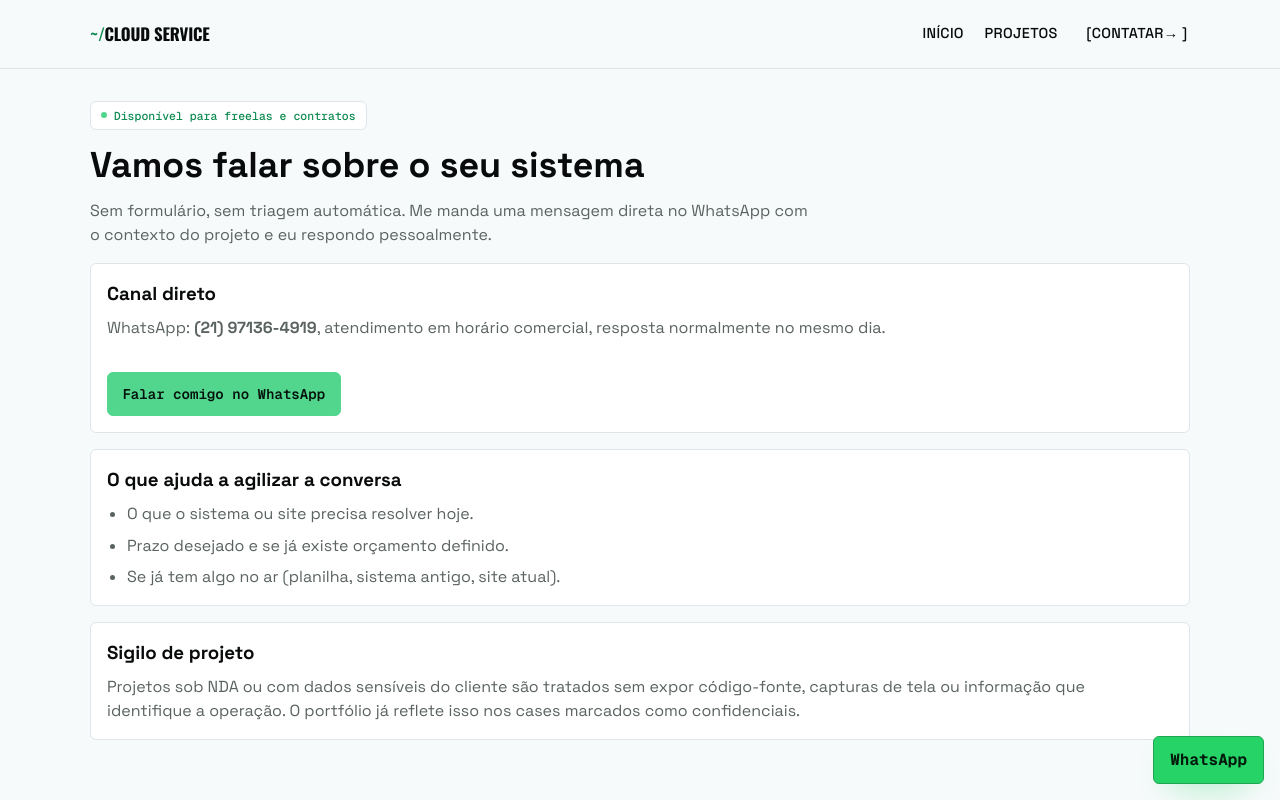
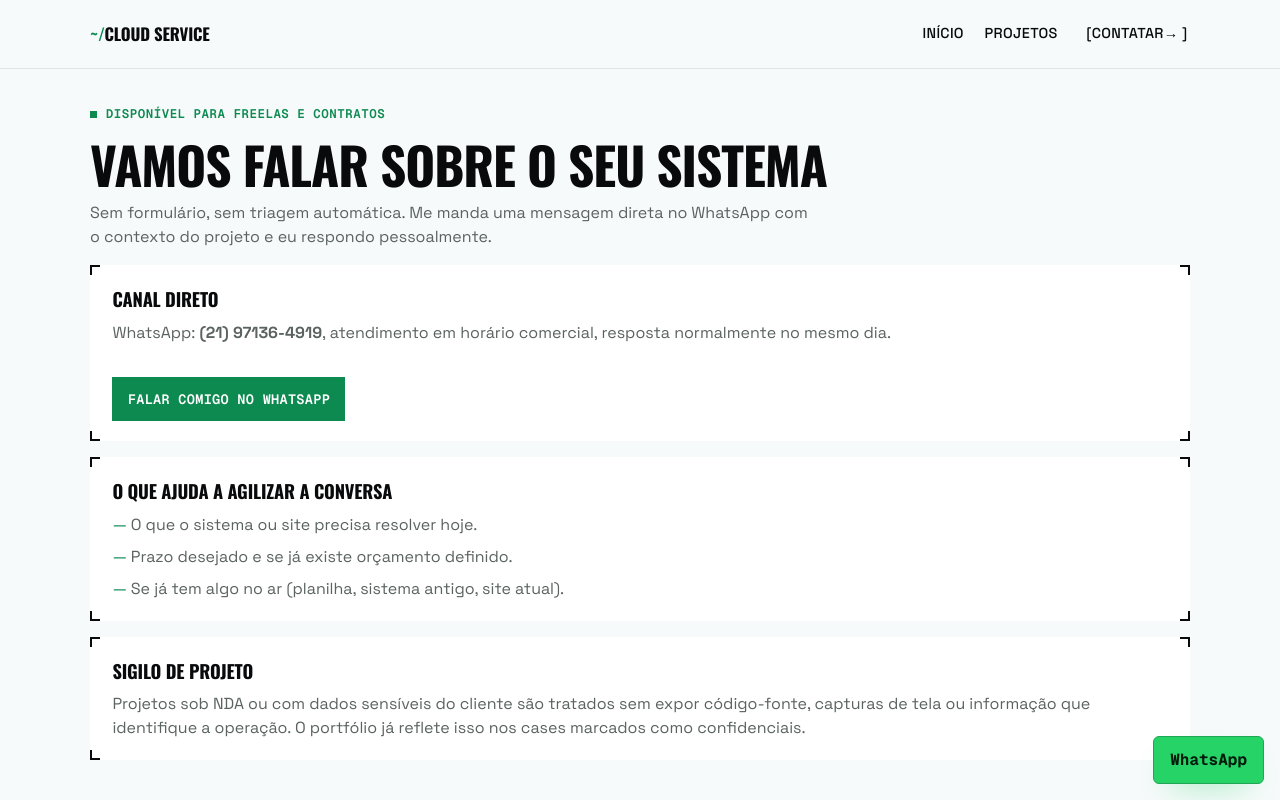
Before and after one commit to CloudBlackhand/portifolio, a Next.js app: page /contato in a window 1280 px wide. Shown: the top 800 px of the page. Built offline with nearby package versions, Linux system fonts and the light colour scheme.

Commit message:
Estende a linguagem visual do hero para o resto do site: page-title/section-heading em display font uppercase, cards e content-blocks sem radius com cantos de bracket, botoes flat (sem pill) alinhados ao brand-strong, hire-chip e plain-list sem pill/bullet generico

```diff
--- /dev/null
+++ b/app/components/corner-brackets.tsx
@@ -0,0 +1,10 @@
+export function CornerBrackets() {
+  return (
+    <>
+      <span className="lnd-bracket lnd-bracket--tl" aria-hidden="true" />
+      <span className="lnd-bracket lnd-bracket--tr" aria-hidden="true" />
+      <span className="lnd-bracket lnd-bracket--bl" aria-hidden="true" />
+      <span className="lnd-bracket lnd-bracket--br" aria-hidden="true" />
+    </>
+  );
+}
--- a/app/components/project-card-grid.tsx
+++ b/app/components/project-card-grid.tsx
@@ -1,5 +1,6 @@
 import Image from "next/image";
 import Link from "next/link";
+import { CornerBrackets } from "@/app/components/corner-brackets";
 import {
   getProjectLiveLinkLabel,
   getProjectKindLabel,
@@ -29,6 +30,7 @@ export function ProjectCardGrid({ projects }: ProjectCardGridProps) {
 
         return (
           <article className="card interactive-card card--clickable" key={project.slug}>
+            <CornerBrackets />
             <Link
               className="card-stretched-link"
               href={`/projetos/${project.slug}`}
--- a/app/contato/page.tsx
+++ b/app/contato/page.tsx
@@ -1,4 +1,5 @@
 import type { Metadata } from "next";
+import { CornerBrackets } from "@/app/components/corner-brackets";
 
 export const metadata: Metadata = {
   title: "Contato | Cloud Service",
@@ -17,6 +18,7 @@ export default function ContatoPage() {
       </p>
 
       <div className="content-block section-spacing">
+        <CornerBrackets />
         <h3>Canal direto</h3>
         <p className="muted">
           WhatsApp: <strong>(21) 97136-4919</strong>, atendimento em horário
@@ -35,6 +37,7 @@ export default function ContatoPage() {
       </div>
 
       <div className="content-block section-spacing">
+        <CornerBrackets />
         <h3>O que ajuda a agilizar a conversa</h3>
         <ul className="plain-list">
           <li>O que o sistema ou site precisa resolver hoje.</li>
@@ -44,6 +47,7 @@ export default function ContatoPage() {
       </div>
 
       <div className="content-block section-spacing">
+        <CornerBrackets />
         <h3>Sigilo de projeto</h3>
         <p className="muted">
           Projetos sob NDA ou com dados sensíveis do cliente são tratados sem
--- a/app/globals-classified.css
+++ b/app/globals-classified.css
@@ -1065,7 +1065,7 @@
   border: 1px solid rgb(251 146 60 / 30%);
   background: rgb(251 146 60 / 6%);
   padding: 1.25rem 1.35rem;
-  border-radius: 12px;
+  border-radius: 0;
 }
 
 .classified-privacy-block h3 {
@@ -1089,26 +1089,22 @@
 .hire-chip {
   display: inline-flex;
   align-items: center;
-  gap: 0.4rem;
+  gap: 0.55rem;
   font-family: var(--mono);
-  font-size: 0.72rem;
-  font-weight: 500;
-  letter-spacing: 0;
-  text-transform: none;
+  font-size: 0.78rem;
+  font-weight: 600;
+  letter-spacing: 0.04em;
+  text-transform: uppercase;
   color: var(--brand-strong);
-  background: var(--surface);
-  border: 1px solid var(--border);
-  padding: 0.3rem 0.65rem;
-  border-radius: var(--radius);
-  margin-bottom: 0.85rem;
+  margin-bottom: 1rem;
 }
 
 .hire-chip::before {
   content: "";
-  width: 6px;
-  height: 6px;
-  border-radius: 50%;
-  background: var(--brand);
+  width: 7px;
+  height: 7px;
+  flex-shrink: 0;
+  background: var(--brand-strong);
 }
 
 /* —— Modo imersivo (sem chrome do site) —— */
--- a/app/globals.css
+++ b/app/globals.css
@@ -247,9 +247,14 @@ a {
 }
 
 .page-title {
-  font-size: clamp(1.8rem, 2.8vw, 2.4rem);
-  line-height: 1.2;
+  font-family: var(--font-display), "Arial Narrow", Impact, sans-serif;
+  text-transform: uppercase;
+  font-weight: 700;
+  line-height: 0.95;
+  letter-spacing: -0.02em;
+  font-size: clamp(2.1rem, 4.4vw, 3.2rem);
   margin-bottom: 0.8rem;
+  color: var(--foreground);
 }
 
 .project-detail-head {
@@ -294,21 +299,22 @@ a {
 }
 
 .card {
-  border: 1px solid var(--border);
-  border-radius: var(--radius);
+  position: relative;
+  border-radius: 0;
   background: var(--surface);
   overflow: hidden;
 }
 
 .interactive-card {
-  transition:
-    border-color 0.2s ease,
-    background-color 0.2s ease;
+  transition: background-color 0.2s ease;
 }
 
 .interactive-card:hover {
-  border-color: var(--brand);
   background: var(--surface-soft);
+}
+
+.interactive-card:hover .lnd-bracket {
+  color: var(--brand-strong);
 }
 
 .card--clickable {
@@ -359,9 +365,13 @@ a {
 }
 
 .section-heading {
-  font-size: 1.35rem;
-  font-weight: 600;
-  letter-spacing: -0.02em;
+  font-family: var(--font-display), "Arial Narrow", Impact, sans-serif;
+  text-transform: uppercase;
+  font-weight: 700;
+  letter-spacing: -0.01em;
+  line-height: 1.05;
+  font-size: clamp(1.3rem, 2.4vw, 1.8rem);
+  color: var(--foreground);
 }
 
 .section-spacing-sm {
@@ -374,7 +384,7 @@ a {
   font-weight: 600;
   letter-spacing: 0.04em;
   text-transform: uppercase;
-  color: var(--brand);
+  color: var(--brand-strong);
   margin: 0;
 }
 
@@ -438,42 +448,48 @@ a {
   align-items: center;
   justify-content: center;
   min-height: 44px;
-  border-radius: var(--radius);
+  border-radius: 0;
   border: 1px solid var(--border);
   padding: 0 0.9rem;
   background: var(--surface-soft);
   font-family: var(--mono);
-  font-size: 0.88rem;
-  font-weight: 500;
+  font-size: 0.85rem;
+  font-weight: 600;
+  letter-spacing: 0.02em;
+  text-transform: uppercase;
   color: var(--foreground);
   transition: background-color 0.15s ease, border-color 0.15s ease;
 }
 
 .button:hover {
-  border-color: color-mix(in srgb, var(--border) 85%, white);
+  border-color: color-mix(in srgb, var(--foreground) 25%, var(--border));
 }
 
 .button.primary {
-  background: var(--brand);
-  border-color: var(--brand);
-  color: #05130c;
-  font-weight: 600;
+  background: var(--brand-strong);
+  border-color: var(--brand-strong);
+  color: #fff;
 }
 
 .button.primary:hover {
-  background: color-mix(in srgb, var(--brand) 96%, black);
-  border-color: color-mix(in srgb, var(--brand) 96%, black);
+  background: color-mix(in srgb, var(--brand-strong) 96%, black);
+  border-color: color-mix(in srgb, var(--brand-strong) 96%, black);
 }
 
 .content-block {
+  position: relative;
   margin-top: 1rem;
-  border: 1px solid var(--border);
   background: var(--surface);
-  padding: 1rem;
-  border-radius: var(--radius);
+  padding: 1.25rem 1.4rem;
+  border-radius: 0;
 }
 
 .content-block h3 {
+  font-family: var(--font-display), "Arial Narrow", Impact, sans-serif;
+  text-transform: uppercase;
+  font-weight: 700;
+  letter-spacing: -0.01em;
+  font-size: 1.15rem;
   margin-bottom: 0.5rem;
 }
 
@@ -523,10 +539,23 @@ a {
 }
 
 .plain-list {
+  list-style: none;
   color: var(--muted);
-  padding-left: 1.25rem;
+  padding-left: 0;
   display: grid;
-  gap: 0.45rem;
+  gap: 0.5rem;
+}
+
+.plain-list li {
+  position: relative;
+  padding-left: 1.15rem;
+}
+
+.plain-list li::before {
+  content: "—";
+  position: absolute;
+  left: 0;
+  color: var(--brand-strong);
 }
 
 .link-row {
--- a/app/projetos/page.tsx
+++ b/app/projetos/page.tsx
@@ -1,5 +1,6 @@
 import type { Metadata } from "next";
 import Link from "next/link";
+import { CornerBrackets } from "@/app/components/corner-brackets";
 import { ProjectCardGrid } from "@/app/components/project-card-grid";
 import { ProjetosSigiloGate } from "@/app/components/projetos-sigilo-gate";
 import { getCatalogProjectsByKind } from "@/data/projects";
@@ -69,6 +70,7 @@ export default function ProjetosPage() {
       </section>
 
       <section className="content-block section-spacing" aria-labelledby="projetos-cta-title">
+        <CornerBrackets />
         <h2 id="projetos-cta-title" className="section-heading">
           Pronto para organizar sua operação?
         </h2>
```
Also changed, not shown: app/components/landing/LandingPage.tsx (+7 -17 lines), app/projetos/[slug]/page.tsx (+7 -0 lines).
